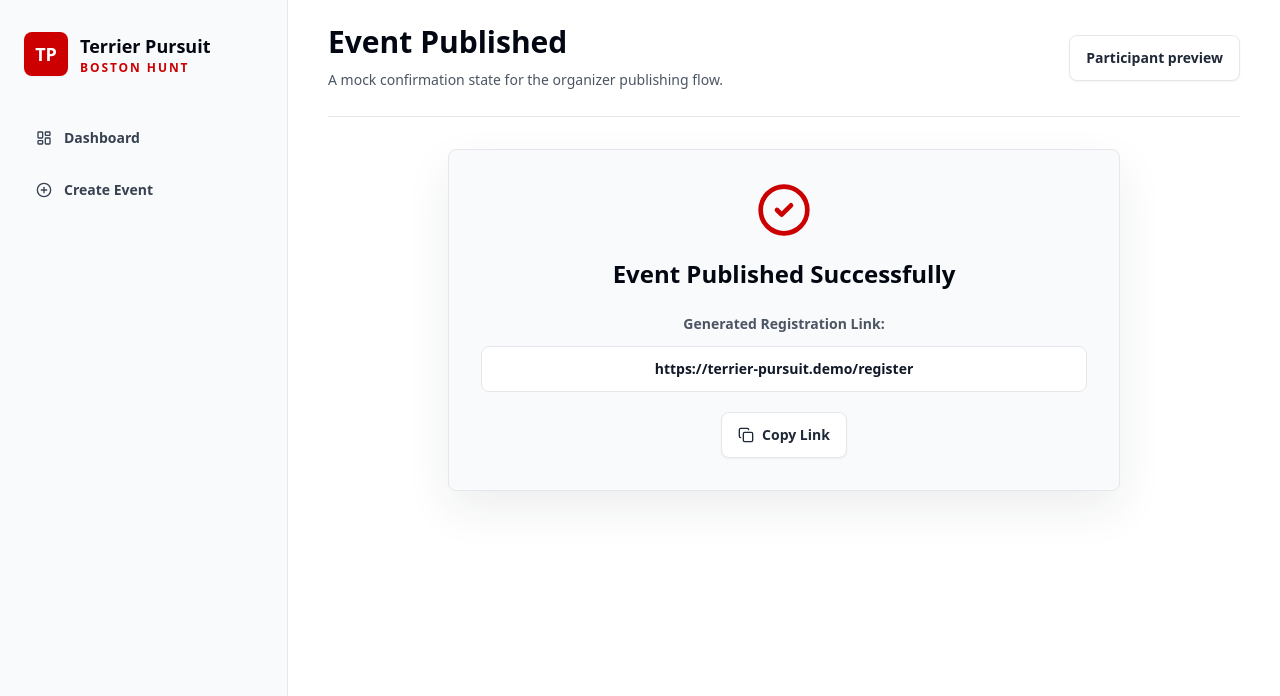
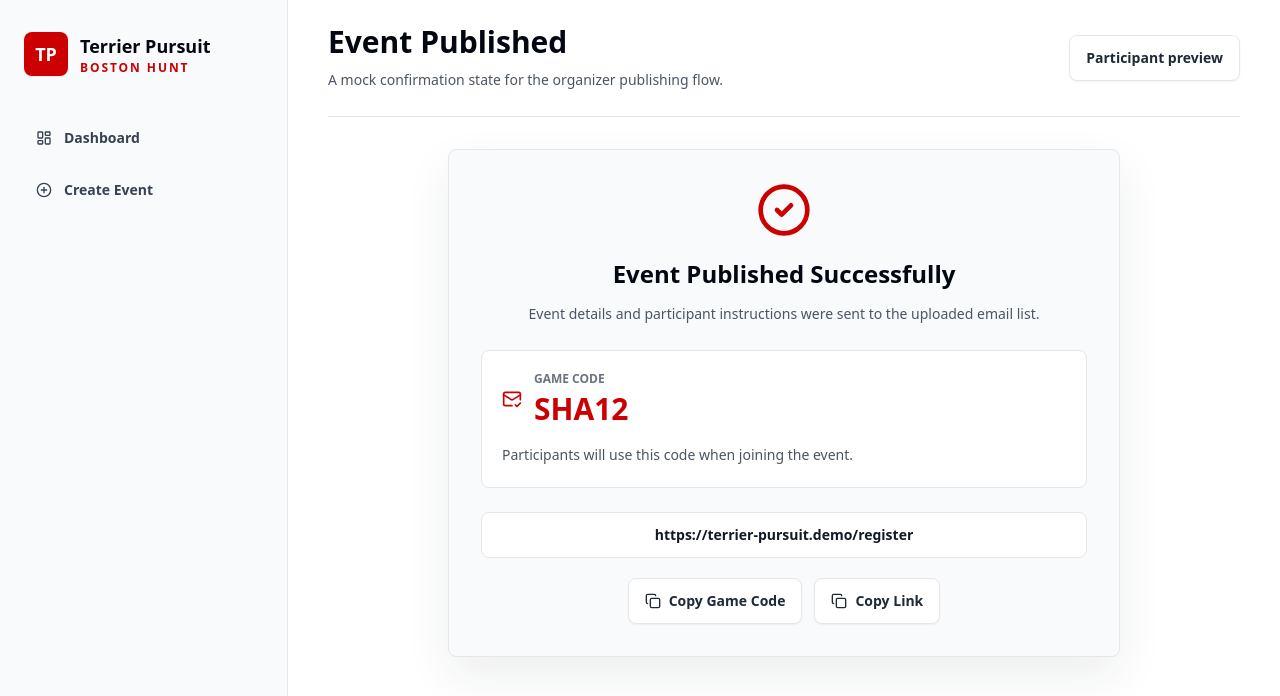
Before and after one commit to DannarZharkyn/terrier-pursuit-prototype, a Next.js app: page /organizer/create-event/confirmation in a window 1280 px wide. Shown: the top 696 px of the page. Built offline with nearby package versions, Linux system fonts and the light colour scheme.

Commit message:
Add event code confirmation flow

```diff
--- a/src/app/organizer/create-event/confirmation/page.tsx
+++ b/src/app/organizer/create-event/confirmation/page.tsx
@@ -1,4 +1,4 @@
-import { CheckCircle2, Copy } from "lucide-react";
+import { CheckCircle2, Copy, MailCheck } from "lucide-react";
 import { OrganizerShell } from "@/components/organizer-shell";
 
 export default function EventConfirmationPage() {
@@ -12,16 +12,39 @@ export default function EventConfirmationPage() {
         <h2 className="mt-5 text-2xl font-black text-gray-950">
           Event Published Successfully
         </h2>
-        <p className="mt-6 text-sm font-semibold text-gray-600">
-          Generated Registration Link:
+        <p className="mt-3 text-sm leading-6 text-gray-600">
+          Event details and participant instructions were sent to the uploaded
+          email list.
         </p>
-        <div className="mt-3 rounded-lg border border-gray-200 bg-white px-4 py-3 text-sm font-semibold text-gray-900">
+        <div className="mt-6 rounded-lg border border-gray-200 bg-white p-5 text-left">
+          <div className="flex items-center gap-3">
+            <MailCheck className="h-5 w-5 text-bu-red" />
+            <div>
+              <p className="text-xs font-semibold uppercase text-gray-500">
+                Game Code
+              </p>
+              <p className="mt-1 text-3xl font-black tracking-normal text-bu-red">
+                SHA12
+              </p>
+            </div>
+          </div>
+          <p className="mt-4 text-sm leading-6 text-gray-600">
+            Participants will use this code when joining the event.
+          </p>
+        </div>
+        <div className="mt-6 rounded-lg border border-gray-200 bg-white px-4 py-3 text-sm font-semibold text-gray-900">
           https://terrier-pursuit.demo/register
         </div>
-        <button className="btn-secondary mt-5" type="button">
-          <Copy className="h-4 w-4" />
-          Copy Link
-        </button>
+        <div className="mt-5 flex flex-col gap-3 sm:flex-row sm:justify-center">
+          <button className="btn-secondary" type="button">
+            <Copy className="h-4 w-4" />
+            Copy Game Code
+          </button>
+          <button className="btn-secondary" type="button">
+            <Copy className="h-4 w-4" />
+            Copy Link
+          </button>
+        </div>
       </section>
     </OrganizerShell>
   );
--- a/src/app/participant/welcome/page.tsx
+++ b/src/app/participant/welcome/page.tsx
@@ -12,10 +12,14 @@ export default function ParticipantWelcomePage() {
             Join the Event
           </h1>
           <p className="mt-2 text-sm leading-6 text-gray-600">
-            Enter your details to join Spring Campus Chase.
+            Enter your details and event code to join Spring Campus Chase.
           </p>
         </div>
         <div className="space-y-4">
+          <label className="block">
+            <span className="label">Game Code</span>
+            <input className="field mt-2 uppercase" placeholder="SHA12" />
+          </label>
           <label className="block">
             <span className="label">Full Name</span>
             <input className="field mt-2" placeholder="Alex Morgan" />
```
